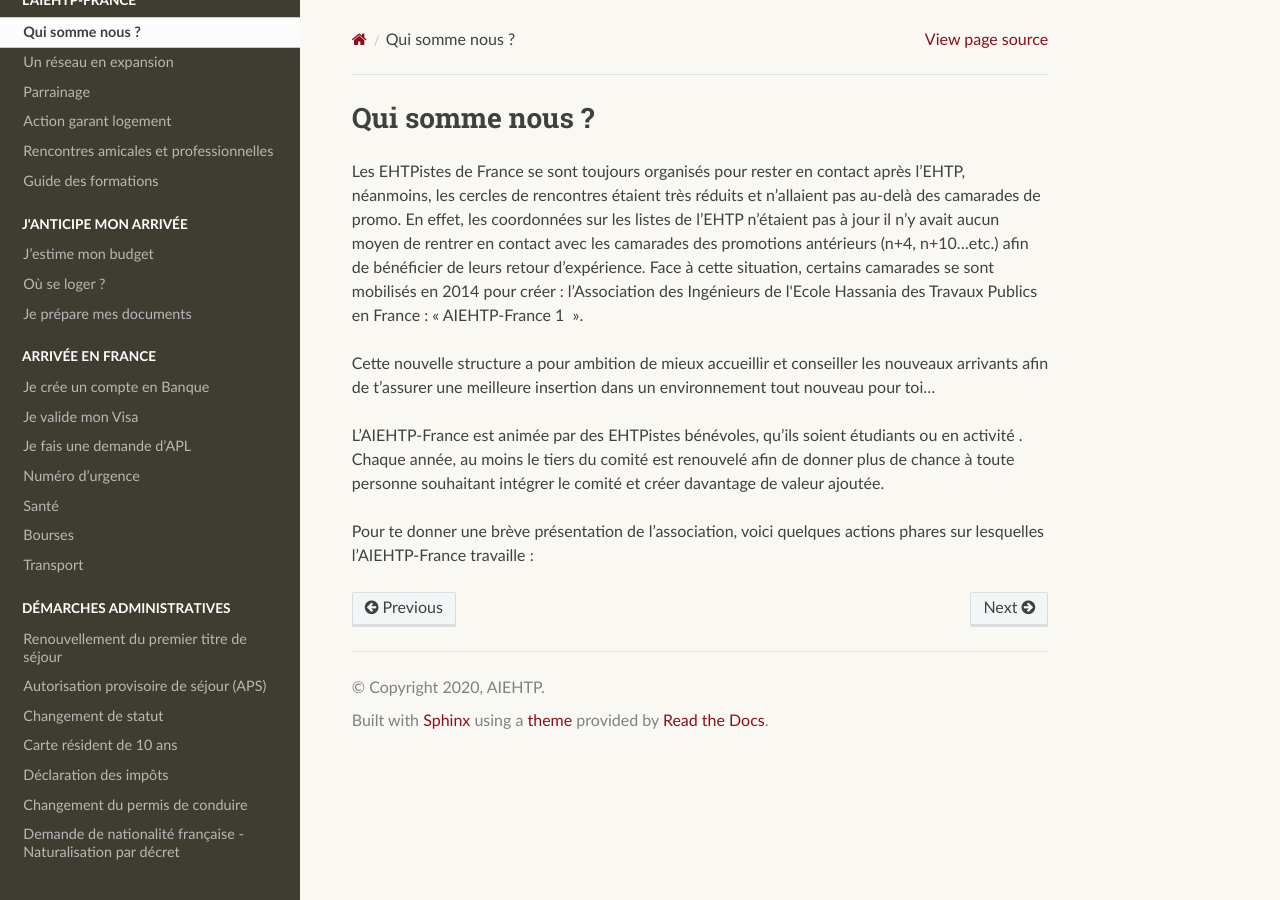
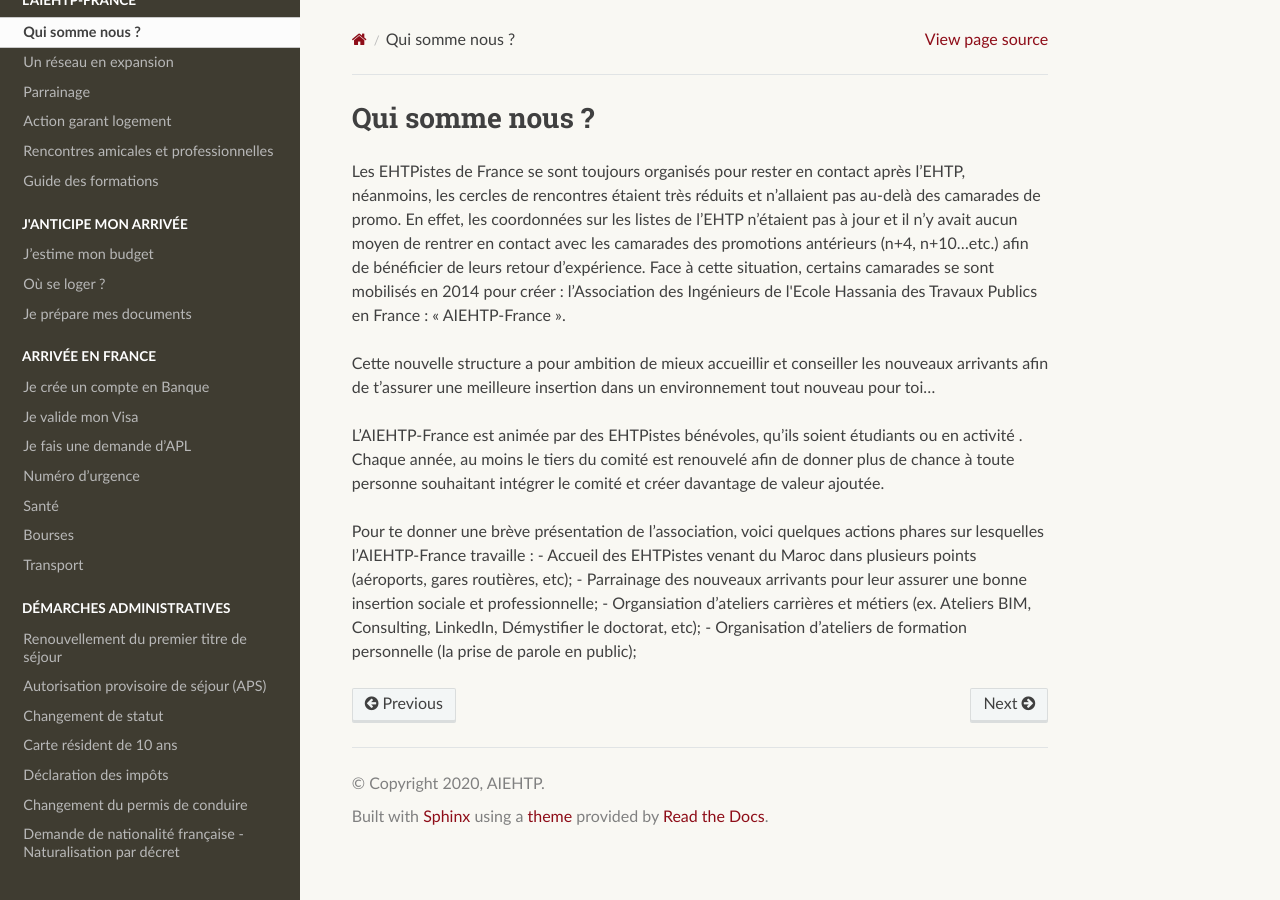
Before and after one commit to hamzakabbaj/guideaiehtp, a Sphinx documentation site: the page built from docs/source/aiehtp/intro.rst, in a window 1280 px wide. Built offline with Sphinx 7.4.7 and the Read the Docs theme 2.0.0, drawn with Linux system fonts in a browser that asks for light colours.

Commit message:
Update intro.rst

```diff
--- a/docs/source/aiehtp/intro.rst
+++ b/docs/source/aiehtp/intro.rst
@@ -3,11 +3,11 @@ Qui somme nous ?
 
 Les EHTPistes de France se sont toujours organisés pour rester en contact après l’EHTP,
 néanmoins, les cercles de rencontres étaient très réduits et n’allaient pas au-delà des camarades de
-promo. En effet, les coordonnées sur les listes de l’EHTP n’étaient pas à jour il n’y avait aucun
+promo. En effet, les coordonnées sur les listes de l’EHTP n’étaient pas à jour et il n’y avait aucun
 moyen de rentrer en contact avec les camarades des promotions antérieurs (n+4, n+10…etc.) afin
 de bénéficier de leurs retour d’expérience. Face à cette situation, certains camarades se sont
 mobilisés en 2014 pour créer : l’Association des Ingénieurs de l&#39;Ecole Hassania des Travaux
-Publics en France : « AIEHTP-France 1  ».
+Publics en France : « AIEHTP-France ».
 
 Cette nouvelle structure a pour ambition de mieux accueillir et conseiller les nouveaux arrivants
 afin de t’assurer une meilleure insertion dans un environnement tout nouveau pour toi...
@@ -18,3 +18,7 @@ personne souhaitant intégrer le comité et créer davantage de valeur ajoutée.
 
 Pour te donner une brève présentation de l’association, voici quelques actions phares sur
 lesquelles l’AIEHTP-France travaille :
+- Accueil des EHTPistes venant du Maroc dans plusieurs points (aéroports, gares routières, etc);
+- Parrainage des nouveaux arrivants pour leur assurer une bonne insertion sociale et professionnelle;
+- Organsiation d'ateliers carrières et métiers (ex. Ateliers BIM, Consulting, LinkedIn, Démystifier le doctorat, etc);
+- Organisation d'ateliers de formation personnelle (la prise de parole en public);
```
